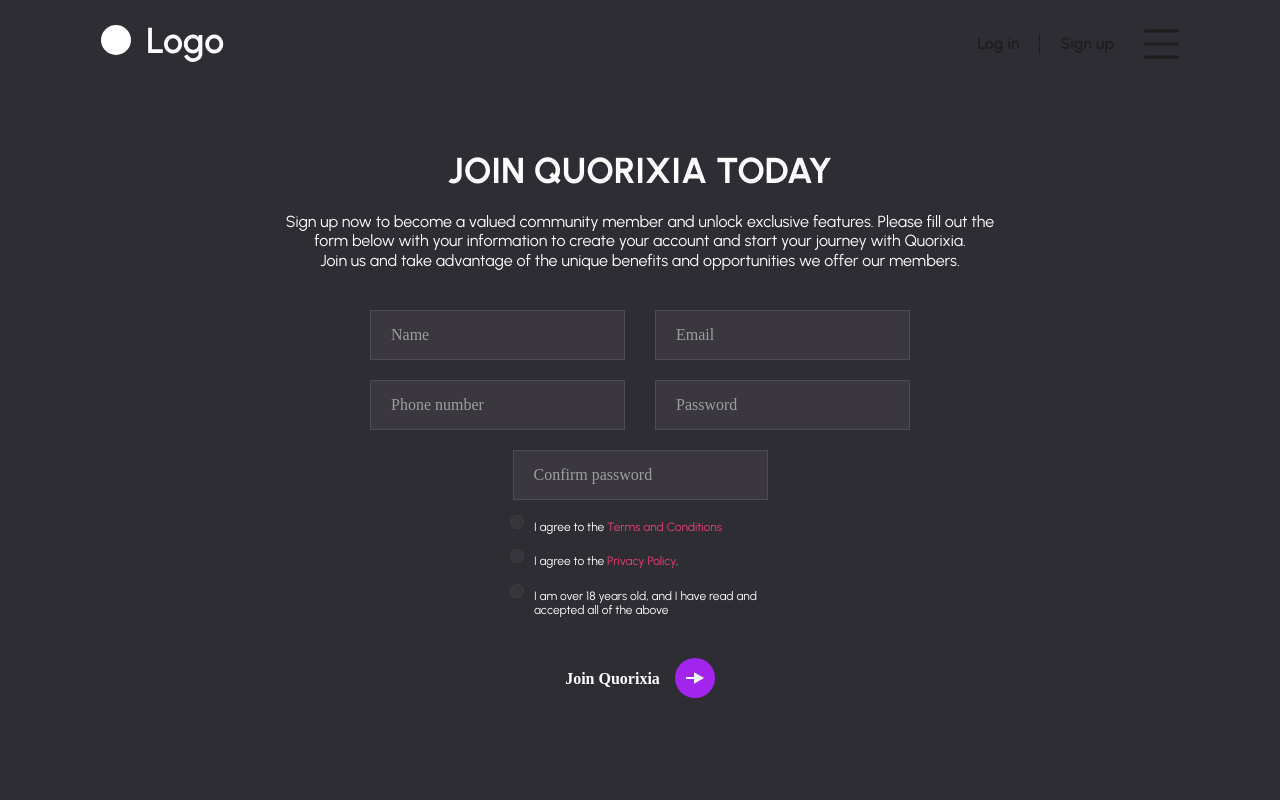
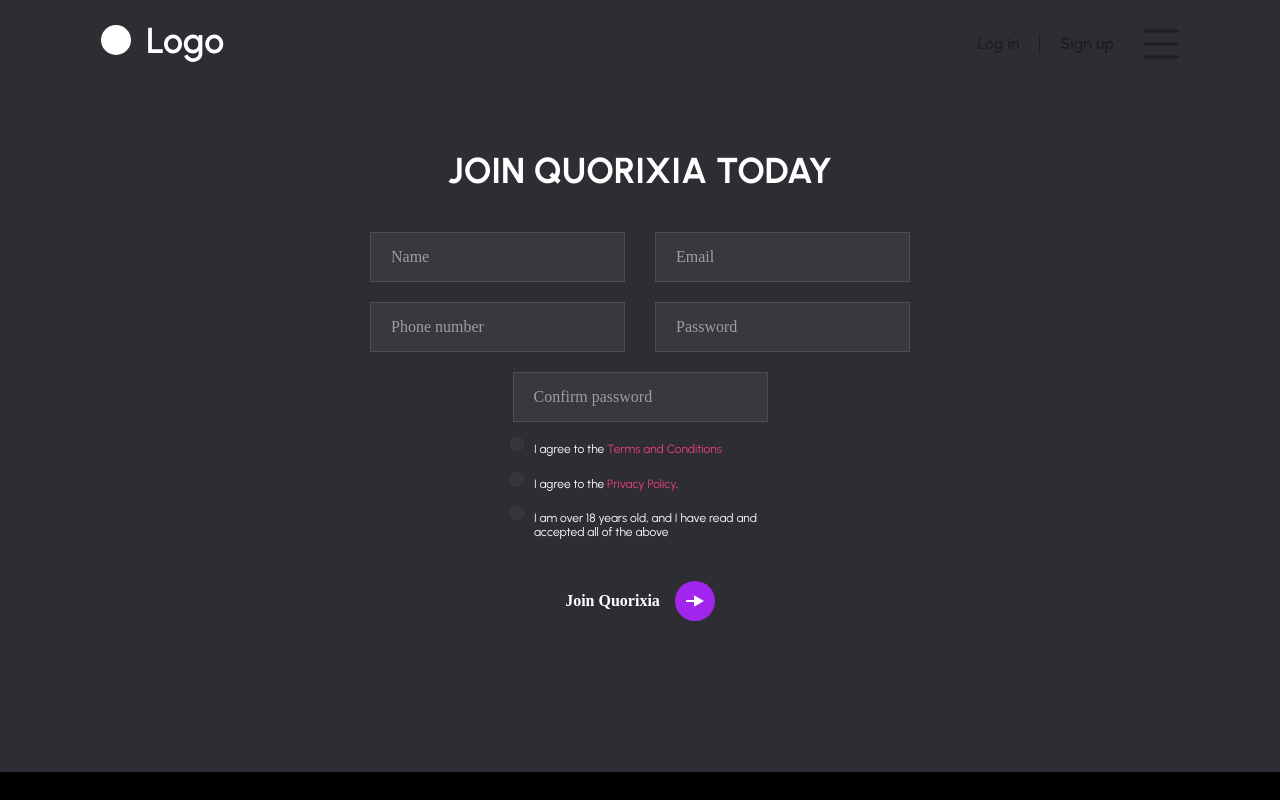
Before and after one commit to born2bemedia/quorixia, a Next.js app: page /sign-up in a window 1280 px wide. Shown: the top 800 px of the page. Built offline with nearby package versions, Linux system fonts and the light colour scheme.

Commit message:
Fixed account

```diff
--- a/src/app/(account)/sign-up/page.jsx
+++ b/src/app/(account)/sign-up/page.jsx
@@ -89,9 +89,7 @@ export default function SignUp() {
         <div className="_container">
           <h1>Join Quorixia today</h1>
           <h2>
-          Sign up now to become a valued community member and unlock exclusive features. Please fill out the <br/>
-          form below with your information to create your account and start your journey with Quorixia. <br/>
-          Join us and take advantage of the unique benefits and opportunities we offer our members.
+
           </h2>
           <Formik
             initialValues={initialValues}
```
